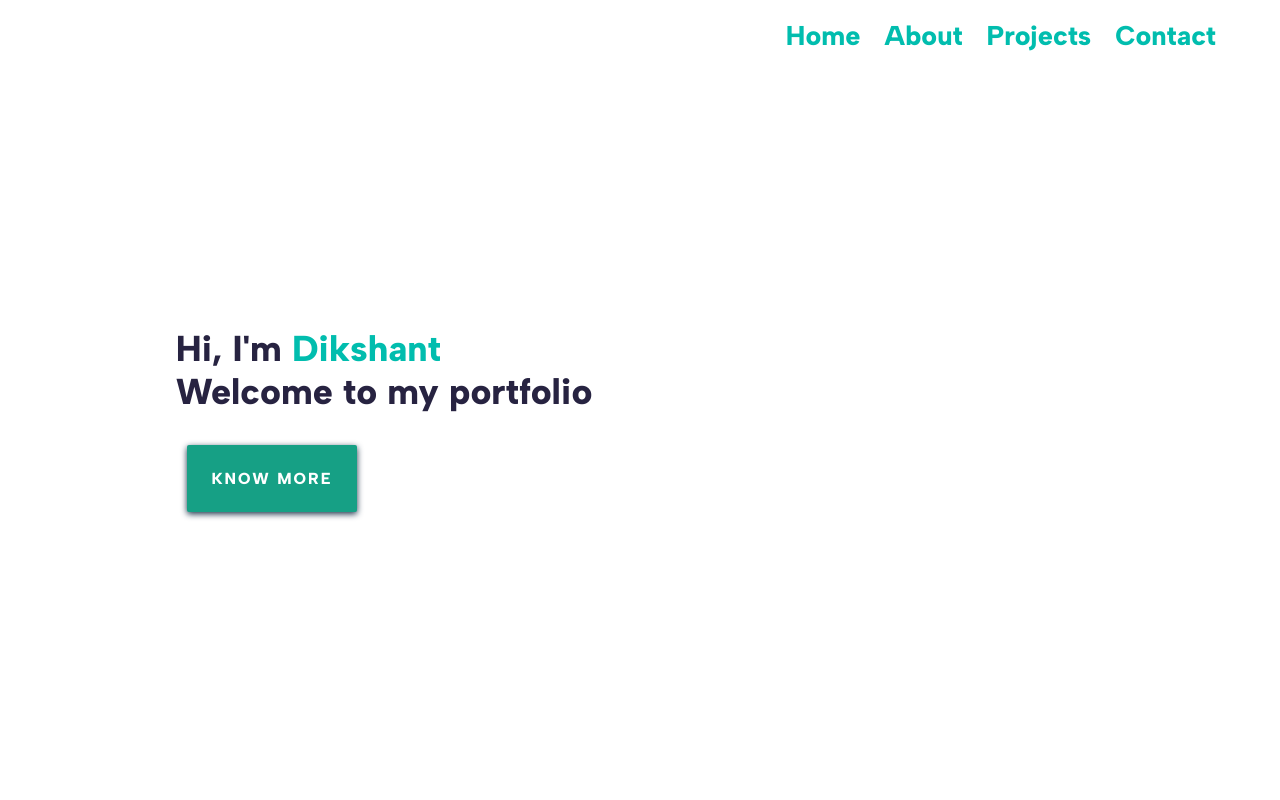
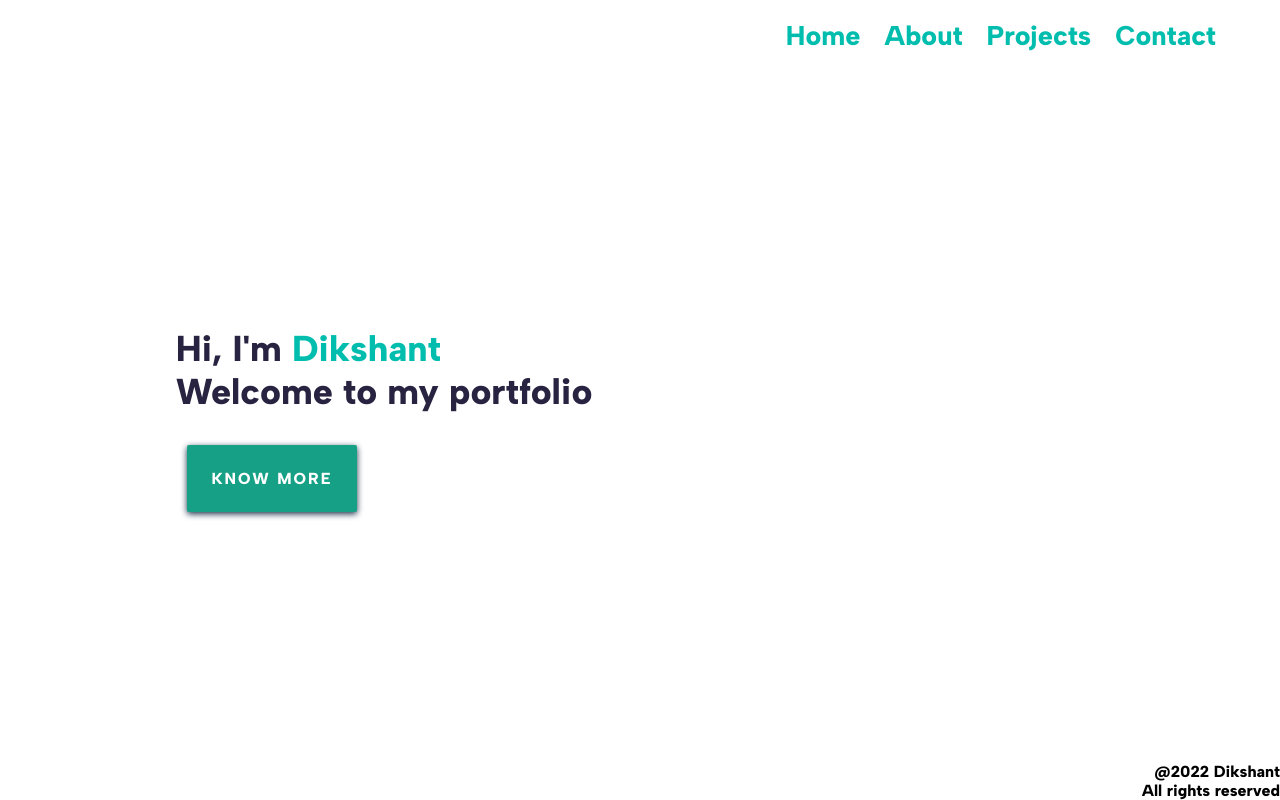
Before and after one commit to Dikshant09/portfolio-man, a React (Create React App) app in the folder frontend/: page / in a window 1280 px wide. Built offline with nearby package versions, Linux system fonts and the light colour scheme.

Commit message:
added footer

```diff
--- a/frontend/src/App.js
+++ b/frontend/src/App.js
@@ -6,6 +6,7 @@ import Contact from './components/Contact/Contact';
 import Header from './components/Header/Header';
 import Projects from './components/Projects/Projects';
 import ProjectItem from './components/ProjectItem/ProjectItem';
+import Footer from './components/Footer/Footer';
 
 import { ToastContainer } from 'react-toastify';
 import 'react-toastify/dist/ReactToastify.css';
@@ -13,6 +14,7 @@ import 'react-toastify/dist/ReactToastify.css';
 function App() {
   return (
     <>
+    <Footer />
       <Router>
         <Header />
         <Routes>
--- a/frontend/src/components/Footer/Footer.scss
+++ b/frontend/src/components/Footer/Footer.scss
@@ -1,10 +1,8 @@
 .footer{
+    position: fixed;
+    left: 0;
+    bottom: 0;
+    width: 100%;
+    color: black;
     text-align: end;
-    // display: flex;
-    // flex-direction: reverse;
-    // flex-wrap: wrap;
-    position: relative;
-
-    // bottom: -130px;
-
 }
```
Also changed, not shown: 1 other file (tests, documents, lock files or other folders).
